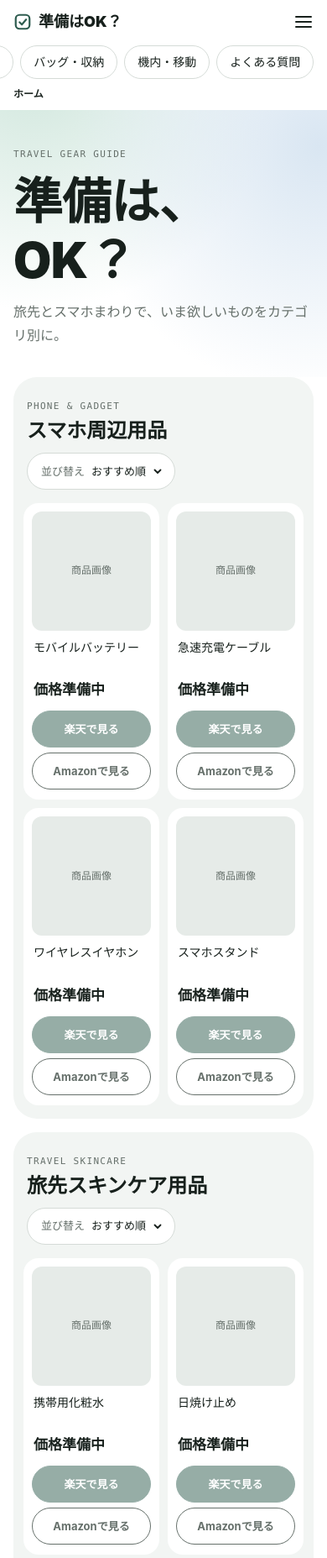
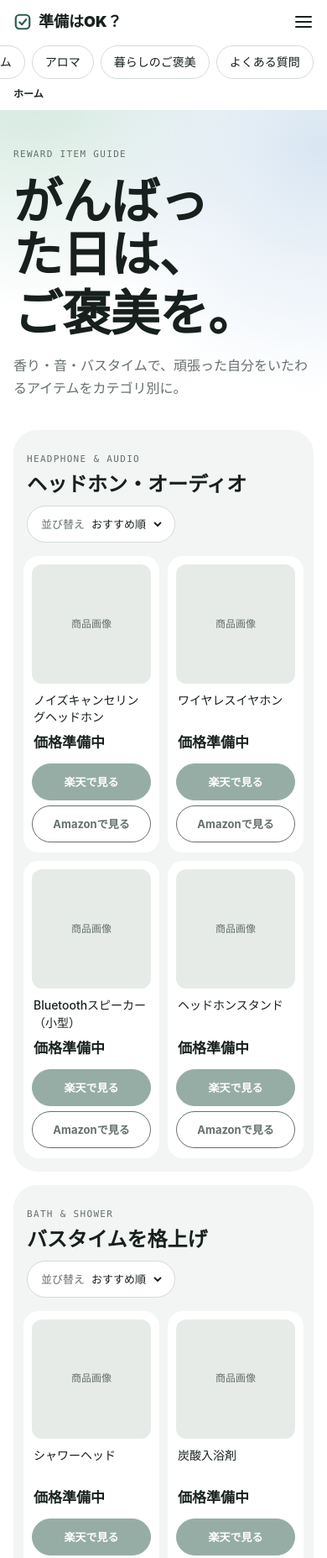
Before and after one commit to greeeenkoki427/my-bocabulary, a plain HTML site: page travel-guide/index.html in a window 390 px wide. Shown: the top 1855 px of the page at 84% size. Drawn offline with Linux system fonts and the light colour scheme; files whose address does not match are found by name.

Commit message:
Change site theme to self-reward items
Categories: headphones/audio, bath, aroma and candles, everyday rewards.
Copy, icons, and product search keywords updated accordingly.

Claude-Session: https://claude.ai/code/session_01Q9gnQywaruy1m5i6NYEV4d

```diff
--- a/travel-guide/config/products.json
+++ b/travel-guide/config/products.json
@@ -7,43 +7,91 @@
   },
   "categories": [
     {
-      "id": "phone",
-      "title": "スマホ周辺用品",
+      "id": "sound",
+      "title": "ヘッドホン・オーディオ",
       "items": [
-        { "label": "モバイルバッテリー", "keyword": "モバイルバッテリー 軽量 旅行" },
-        { "label": "急速充電ケーブル", "keyword": "USB-C 急速充電ケーブル 短め" },
-        { "label": "ワイヤレスイヤホン", "keyword": "ワイヤレスイヤホン 軽量 旅行" },
-        { "label": "スマホスタンド", "keyword": "スマホスタンド 折りたたみ 卓上" }
+        {
+          "label": "ノイズキャンセリングヘッドホン",
+          "keyword": "ノイズキャンセリング ヘッドホン ワイヤレス"
+        },
+        {
+          "label": "ワイヤレスイヤホン",
+          "keyword": "ワイヤレスイヤホン 高音質 ノイズキャンセリング"
+        },
+        {
+          "label": "Bluetoothスピーカー（小型）",
+          "keyword": "Bluetooth スピーカー 小型 防水"
+        },
+        {
+          "label": "ヘッドホンスタンド",
+          "keyword": "ヘッドホンスタンド 木製"
+        }
       ]
     },
     {
-      "id": "skin",
-      "title": "旅先スキンケア用品",
+      "id": "bath",
+      "title": "バスタイム",
       "items": [
-        { "label": "携帯用化粧水", "keyword": "化粧水 トラベルサイズ 機内持ち込み" },
-        { "label": "日焼け止め", "keyword": "日焼け止め 小容量 旅行" },
-        { "label": "リップクリーム", "keyword": "リップクリーム 無香料 携帯" },
-        { "label": "フェイスミスト", "keyword": "フェイスミスト 機内 乾燥対策" }
+        {
+          "label": "シャワーヘッド",
+          "keyword": "シャワーヘッド 節水 高水圧"
+        },
+        {
+          "label": "炭酸入浴剤",
+          "keyword": "炭酸入浴剤 保湿 大容量"
+        },
+        {
+          "label": "バスソルト",
+          "keyword": "バスソルト 天然 香り"
+        },
+        {
+          "label": "ふわふわバスタオル",
+          "keyword": "バスタオル 吸水 ふわふわ 大判"
+        }
       ]
     },
     {
-      "id": "bag",
-      "title": "バッグ・収納",
+      "id": "aroma",
+      "title": "アロマ・キャンドル",
       "items": [
-        { "label": "トラベルポーチ", "keyword": "トラベルポーチ 防水 仕切り" },
-        { "label": "圧縮袋", "keyword": "圧縮袋 旅行 衣類 セット" },
-        { "label": "機内持ち込みバッグ", "keyword": "機内持ち込み バッグ 軽量 ソフト" },
-        { "label": "小分けボトル", "keyword": "小分けボトル 旅行 セット" }
+        {
+          "label": "アロマキャンドル",
+          "keyword": "アロマキャンドル 大容量 香り"
+        },
+        {
+          "label": "リードディフューザー",
+          "keyword": "リードディフューザー 香り 部屋"
+        },
+        {
+          "label": "アロマオイル",
+          "keyword": "アロマオイル エッセンシャル 100%"
+        },
+        {
+          "label": "キャンドルホルダー",
+          "keyword": "キャンドルホルダー ガラス"
+        }
       ]
     },
     {
-      "id": "comfort",
-      "title": "機内・移動の快適グッズ",
+      "id": "rest",
+      "title": "暮らしのご褒美",
       "items": [
-        { "label": "ネックピロー", "keyword": "ネックピロー 低反発 機内" },
-        { "label": "アイマスク", "keyword": "アイマスク 機内 遮光" },
-        { "label": "着圧ソックス", "keyword": "着圧ソックス 機内 むくみ" },
-        { "label": "ノイズキャンセリングイヤホン", "keyword": "ノイズキャンセリング イヤホン 旅行" }
+        {
+          "label": "低反発クッション",
+          "keyword": "低反発クッション 座布団 腰"
+        },
+        {
+          "label": "シルクアイマスク",
+          "keyword": "アイマスク シルク 遮光"
+        },
+        {
+          "label": "ルームシューズ",
+          "keyword": "ルームシューズ 室内 洗える"
+        },
+        {
+          "label": "加湿器（小型）",
+          "keyword": "加湿器 小型 卓上"
+        }
       ]
     }
   ]
--- a/travel-guide/index.html
+++ b/travel-guide/index.html
@@ -4,8 +4,8 @@
     <meta charset="UTF-8">
     <meta name="viewport" content="width=device-width, initial-scale=1.0, viewport-fit=cover">
     <meta name="claude:viewport-fit-sides" content="cover">
-    <title>準備はOK？ | 旅行用品ガイド</title>
-    <meta name="description" content="旅先とスマホまわりの、いま欲しい旅行用品をカテゴリ別に。">
+    <title>準備はOK？ | 自分へのご褒美ガイド</title>
+    <meta name="description" content="香り・音・バスタイムで、自分へのご褒美になるアイテムをカテゴリ別に。">
     <style>
         /* レイアウト：追従ヘッダー（ブランド行／カテゴリチップ／パンくず）→ ヒーロー → カテゴリごとの面 → FAQ。軽さ優先：フォントは端末標準、画像は遅延読み込み、商品は8件ずつ描画 */
         :root {
@@ -502,10 +502,10 @@
     </div>
     <nav class="chips" id="chips" aria-label="カテゴリ">
         <span class="chip-ind" aria-hidden="true"></span>
-        <a class="chip" href="#phone">スマホ周辺</a>
-        <a class="chip" href="#skin">旅先スキンケア</a>
-        <a class="chip" href="#bag">バッグ・収納</a>
-        <a class="chip" href="#comfort">機内・移動</a>
+        <a class="chip" href="#sound">音・ヘッドホン</a>
+        <a class="chip" href="#bath">バスタイム</a>
+        <a class="chip" href="#aroma">アロマ</a>
+        <a class="chip" href="#rest">暮らしのご褒美</a>
         <a class="chip" href="#faq">よくある質問</a>
     </nav>
     <nav class="crumbs wrap" aria-label="パンくずリスト">
@@ -523,34 +523,34 @@
     <section class="hero" id="top">
         <div class="hero-bg" aria-hidden="true"><i></i><i></i></div>
         <div class="hero-in wrap">
-            <p class="eyebrow">TRAVEL GEAR GUIDE</p>
-            <h1><span class="line"><span>準備は、</span></span><span class="line"><span>OK？</span></span></h1>
-            <p class="lead">旅先とスマホまわりで、いま欲しいものをカテゴリ別に。</p>
+            <p class="eyebrow">REWARD ITEM GUIDE</p>
+            <h1><span class="line"><span>がんばった日は、</span></span><span class="line"><span>ご褒美を。</span></span></h1>
+            <p class="lead">香り・音・バスタイムで、頑張った自分をいたわるアイテムをカテゴリ別に。</p>
         </div>
     </section>
 
     <div class="wrap stack">
-        <section class="section reveal" id="phone" data-cat="phone">
-            <p class="eyebrow">PHONE & GADGET</p>
-            <div class="section-head"><h2>スマホ周辺用品</h2></div>
+        <section class="section reveal" id="sound" data-cat="sound">
+            <p class="eyebrow">HEADPHONE & AUDIO</p>
+            <div class="section-head"><h2>ヘッドホン・オーディオ</h2></div>
             <div class="grid"></div>
         </section>
 
-        <section class="section reveal" id="skin" data-cat="skin">
-            <p class="eyebrow">TRAVEL SKINCARE</p>
-            <div class="section-head"><h2>旅先スキンケア用品</h2></div>
+        <section class="section reveal" id="bath" data-cat="bath">
+            <p class="eyebrow">BATH & SHOWER</p>
+            <div class="section-head"><h2>バスタイムを格上げ</h2></div>
             <div class="grid"></div>
         </section>
 
-        <section class="section reveal" id="bag" data-cat="bag">
-            <p class="eyebrow">BAG & STORAGE</p>
-            <div class="section-head"><h2>バッグ・収納</h2></div>
+        <section class="section reveal" id="aroma" data-cat="aroma">
+            <p class="eyebrow">AROMA & CANDLE</p>
+            <div class="section-head"><h2>香りで整えるひととき</h2></div>
             <div class="grid"></div>
         </section>
 
-        <section class="section reveal" id="comfort" data-cat="comfort">
-            <p class="eyebrow">COMFORT ON THE MOVE</p>
-            <div class="section-head"><h2>機内・移動の快適グッズ</h2></div>
+        <section class="section reveal" id="rest" data-cat="rest">
+            <p class="eyebrow">REST & COMFORT</p>
+            <div class="section-head"><h2>暮らしの小さなご褒美</h2></div>
             <div class="grid"></div>
         </section>
 
@@ -620,16 +620,16 @@
     const svg = (inner) => `<svg class="ico" viewBox="0 0 24 24" fill="none" stroke="currentColor" stroke-width="1.7" stroke-linecap="round" stroke-linejoin="round" aria-hidden="true">${inner}</svg>`;
     const CHEV = '<svg class="chev" viewBox="0 0 12 12" fill="none" stroke="currentColor" stroke-width="1.8" stroke-linecap="round" stroke-linejoin="round" aria-hidden="true"><path d="M2.5 4.5L6 8l3.5-3.5"/></svg>';
     const ICON = {
-        phone: svg('<rect x="7" y="3" width="10" height="18" rx="2.5"/><path d="M11 17.5h2"/>'),
-        skin: svg('<path d="M12 3.5c3 3.6 5.5 6.6 5.5 10a5.5 5.5 0 0 1-11 0c0-3.4 2.5-6.4 5.5-10z"/>'),
-        bag: svg('<rect x="5" y="8" width="14" height="12" rx="2.5"/><path d="M9 8V6.5A2.5 2.5 0 0 1 11.5 4h1A2.5 2.5 0 0 1 15 6.5V8M9 12v4M15 12v4"/>'),
-        comfort: svg('<path d="M3 12.5l18-7-5.5 14-3.4-5.4z"/><path d="M12.1 14.1L21 5.5"/>'),
+        sound: svg('<path d="M4 14v-2a8 8 0 0 1 16 0v2"/><rect x="3" y="14" width="4" height="6" rx="1.5"/><rect x="17" y="14" width="4" height="6" rx="1.5"/>'),
+        bath: svg('<path d="M12 3.5c3 3.6 5.5 6.6 5.5 10a5.5 5.5 0 0 1-11 0c0-3.4 2.5-6.4 5.5-10z"/>'),
+        aroma: svg('<rect x="8.5" y="11" width="7" height="9" rx="1.5"/><path d="M12 3.5c1.6 2 2.2 3.4 1.5 5a1.5 1.5 0 0 1-3 0c-.7-1.6-.1-3 1.5-5z"/>'),
+        rest: svg('<path d="M20 14.5A8 8 0 0 1 9.5 4a8 8 0 1 0 10.5 10.5z"/>'),
     };
     const CATS = [
-        { id: 'phone', title: 'スマホ周辺用品', desc: '充電・イヤホン・スタンドなど' },
-        { id: 'skin', title: '旅先スキンケア用品', desc: '機内に持ち込める小さめサイズ' },
-        { id: 'bag', title: 'バッグ・収納', desc: 'ポーチや圧縮袋で荷物をすっきり' },
-        { id: 'comfort', title: '機内・移動の快適グッズ', desc: '長い移動時間をらくにする道具' }
+        { id: 'sound', title: 'ヘッドホン・オーディオ', desc: '好きな音に包まれる時間を' },
+        { id: 'bath', title: 'バスタイム', desc: 'シャワーとお湯の時間を特別に' },
+        { id: 'aroma', title: 'アロマ・キャンドル', desc: '香りと灯りで部屋を整える' },
+        { id: 'rest', title: '暮らしのご褒美', desc: 'ひと息つく時間をやさしく' }
     ];
     const NAMES = Object.fromEntries(CATS.map(c => [c.id, c.title]));
     NAMES.faq = 'よくある質問';
```
